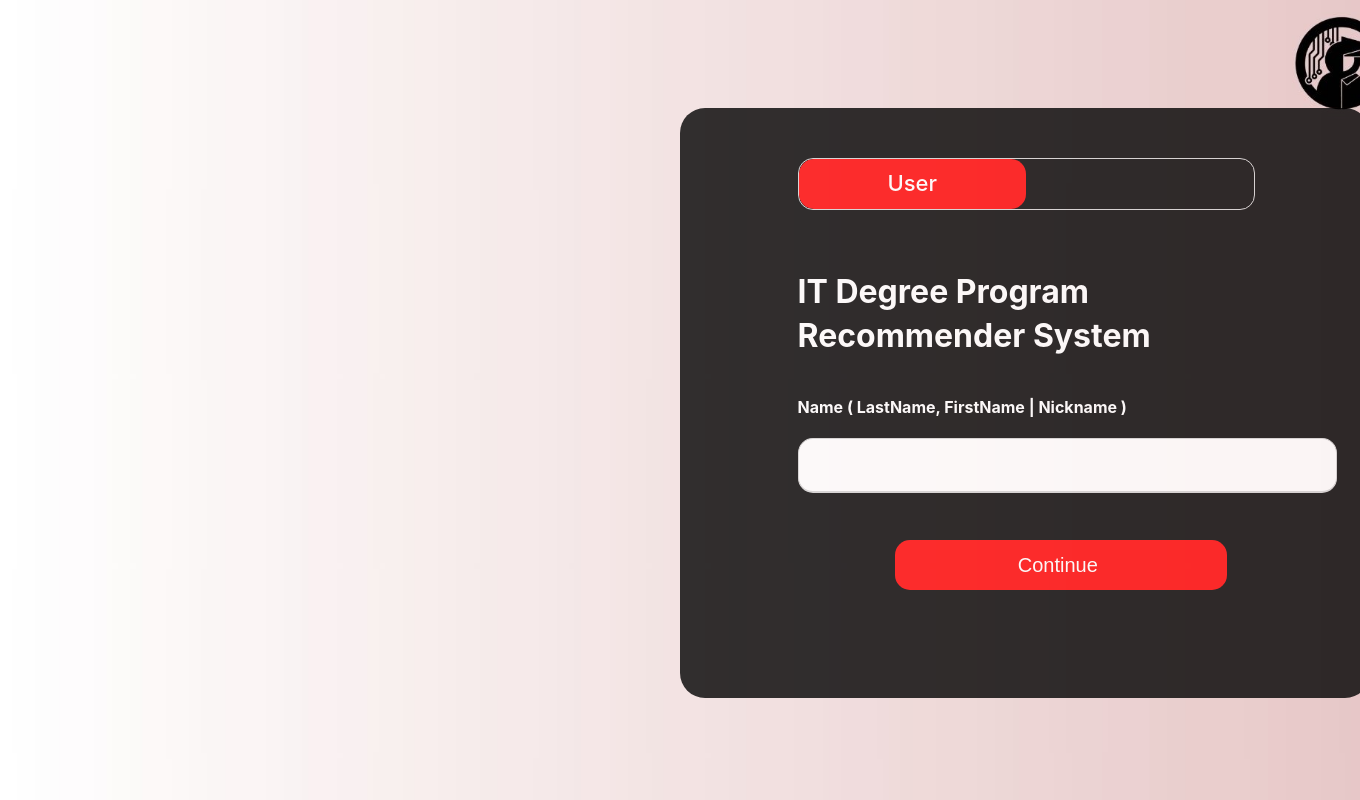
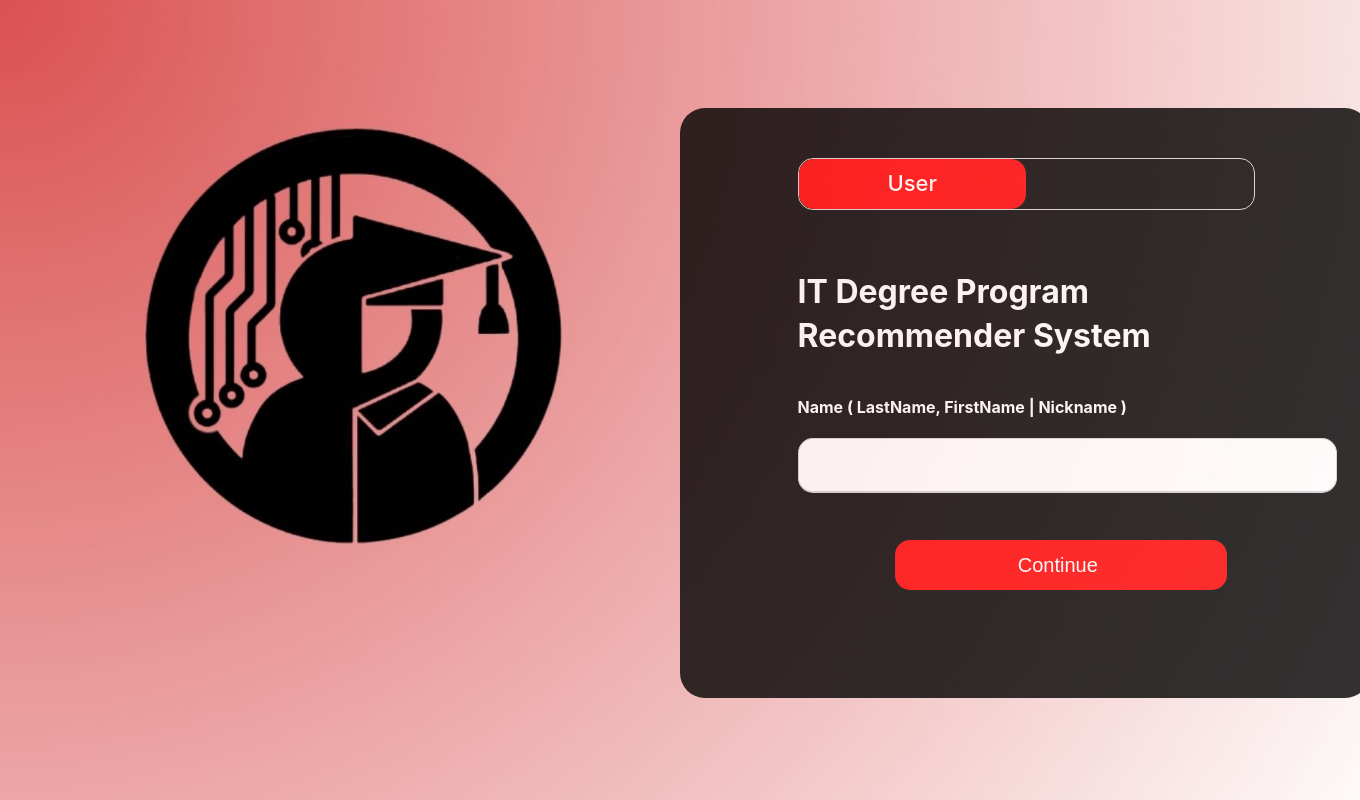
Before and after one commit to rhodyn/Thesis, a Flask app: page / in a window 1360 px wide; the page is wider, and only the part inside the window is pictured. Run offline with Flask 3, Linux system fonts and the light colour scheme; parts of the project's set-up code (start-up, migrations or seed data) failed here and were passed over.

Commit message:
Add files via upload

```diff
--- a/static/index-style.css
+++ b/static/index-style.css
@@ -2,7 +2,7 @@
 /*===========================================================*/
 /*sets UE wallpaper as fullscreen background*/
 body{
-    background-image:url('Images/wallpaper.jpg');
+    background-image:url('Images/index-wallpaper.jpg');
     background-attachment:fixed;
     background-repeat: no-repeat;
     background-size: cover;
```
